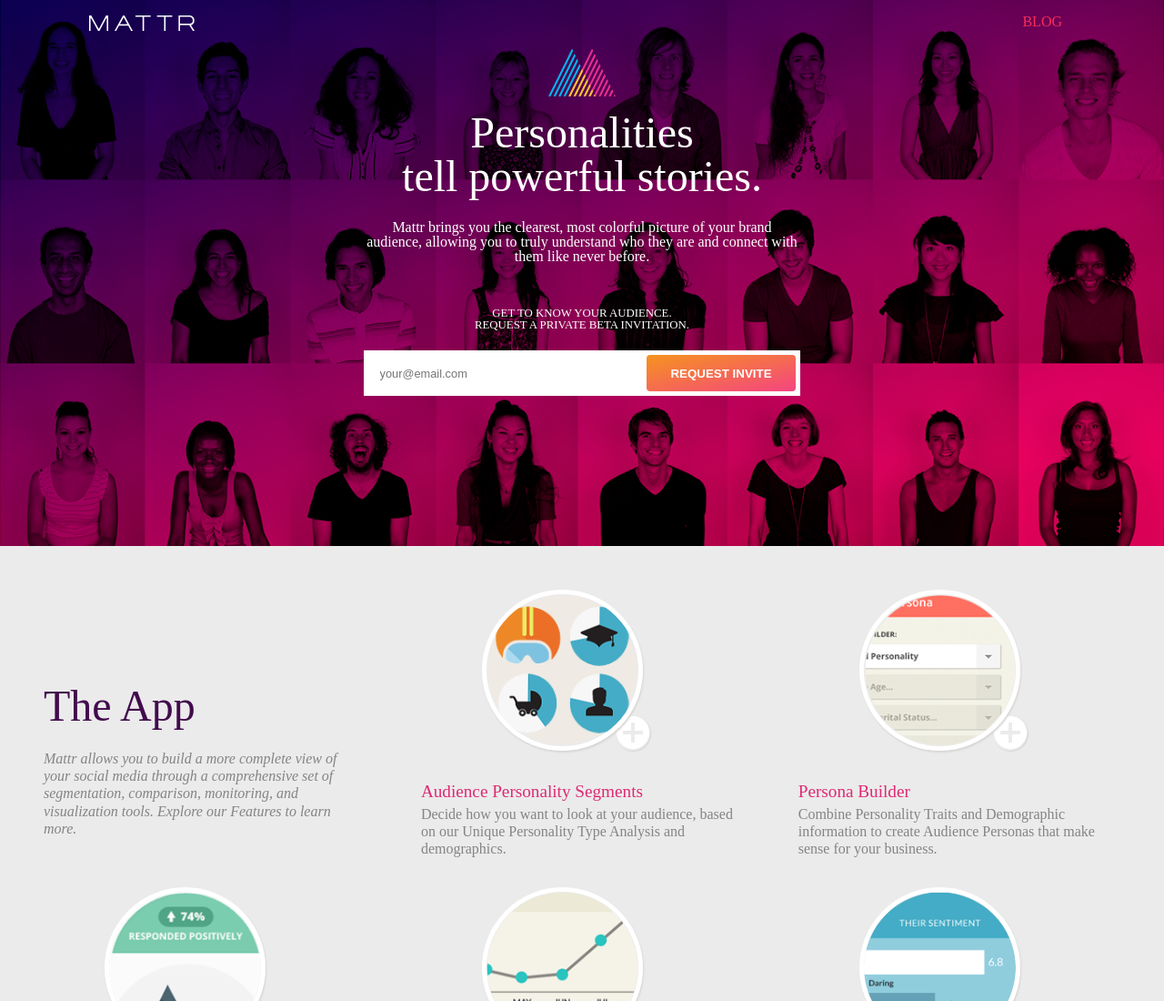
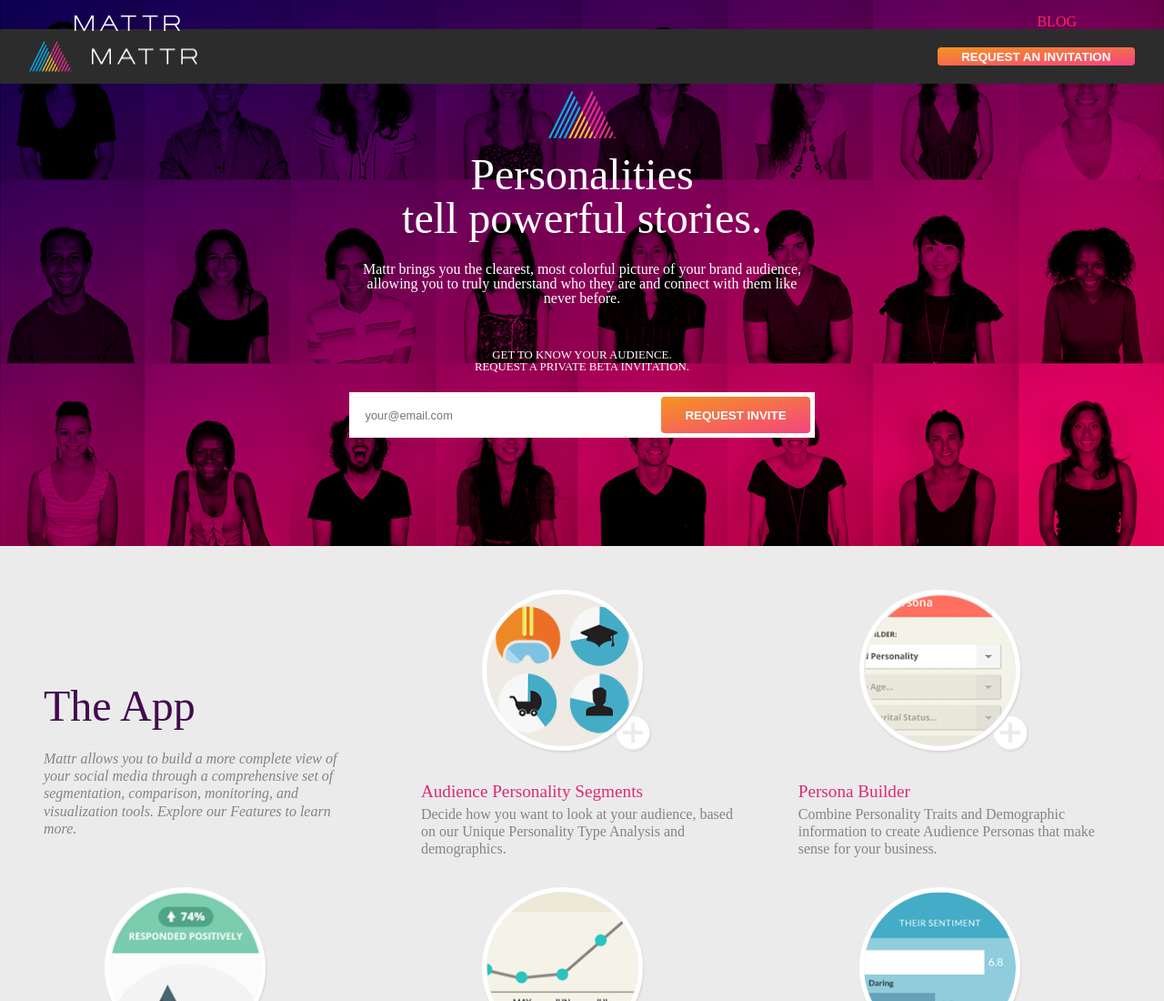
Before and after one commit to jjhampton/dev-test, a website: page index.html in a window 1280 px wide. Shown: the top 1100 px of the page at 91% size. Drawn offline with nearby package versions, Linux system fonts and the light colour scheme.

Commit message:
Add initial CSS styling for sticky-nav

```diff
--- a/assets/stylesheets/scss/_mobile.scss
+++ b/assets/stylesheets/scss/_mobile.scss
@@ -25,6 +25,57 @@
 
 .hero-nav {
   height: 30px;
+  padding-top: 1em;
+}
+
+.sticky-nav {
+  height: 60px;
+}
+
+.sticky-nav {
+  clear: both;
+  background: $sticky-nav-gray;
+  padding-left: 2em;
+  padding-right: 2em;
+}
+
+.sticky-brand-container {
+  display: inline-block;
+  position: relative;
+  top: 50%;
+  transform: translateY(-50%);
+  vertical-align: middle;
+}
+
+.sticky-logo {
+  padding-right: 1em;
+}
+
+.sticky-logo,
+.sticky-nav-brand {
+  vertical-align: middle;
+  max-height: 33px;
+}
+
+.sticky-nav-button {
+  position: relative;
+  top: 50%;
+  transform: translateY(-50%);
+  float: right;
+  height: 20px;
+  border-radius: 4px;
+  color: #fff;
+  background-color: $button-orange;
+  border: none;
+  text-transform: uppercase;
+  font-weight: bold;
+  padding-left: 2em;
+  padding-right: 2em;
+  background: -webkit-linear-gradient(top left, $button-orange, $button-gradient-pink);
+  background:    -moz-linear-gradient(top left, $button-orange, $button-gradient-pink);
+  background:      -o-linear-gradient(top left, $button-orange, $button-gradient-pink);
+  background:     -ms-linear-gradient(top left, $button-orange, $button-gradient-pink);
+  background:         linear-gradient(to bottom right, $button-orange, $button-gradient-pink);
 }
 
 .hero-nav-brand {
@@ -38,10 +89,8 @@
 }
 
 header {
-  @include span-columns(12);
   height: 502px;
   background-image: url('../../images/header-background-min.png');
-  padding: 1em;
   background-size: auto 576px;
   background-position: 50% 100%;
 }
--- a/assets/stylesheets/scss/_variables.scss
+++ b/assets/stylesheets/scss/_variables.scss
@@ -11,3 +11,4 @@
 $footer-blue: #465E87;
 $footer-blue-darker: #416589; /* may need for bold text? or social icons */
 $features-lily-white: #EBEBEB;
+$sticky-nav-gray: #2C2C2C;
--- a/index.html
+++ b/index.html
@@ -15,6 +15,14 @@
             <span class="hero-nav-option">BLOG</span>
           </span>
         </nav>
+        <nav class="sticky-nav">
+          <span class="sticky-brand-container">
+            <img class="sticky-logo" src="assets/images/mattr-logo.png">
+            <img class="sticky-nav-brand" src="assets/images/mattr-brand.png">
+          </span>
+          <button class="sticky-nav-button">Request an invitation</button>
+        </nav>
+
         <img class="header-logo" src="assets/images/mattr-logo.png">
         <img class="header-logo-brand" src="assets/images/mattr-brand.png">
         <h1 class="hero-heading">Personalities<br>tell powerful stories.</h1>
```
Also changed, not shown: assets/stylesheets/css/main.css.
